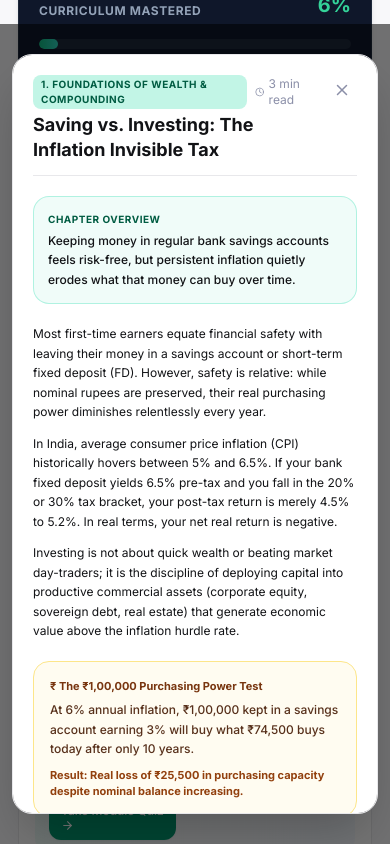
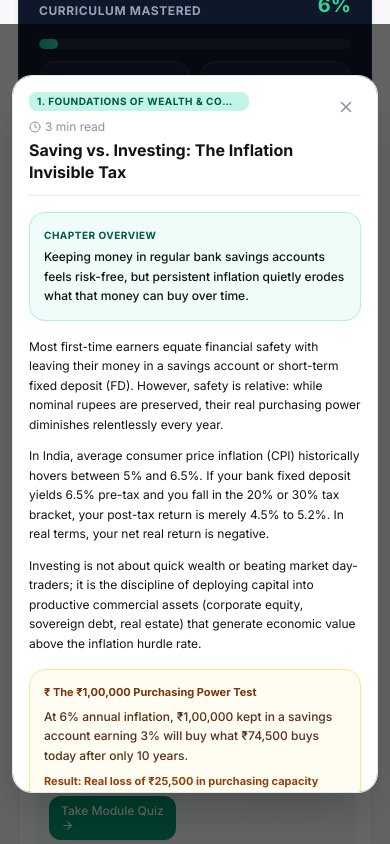
Before and after one commit to SohamBalwant/genz-groww, a React (Vite) app: page /learn in a window 390 px wide. Both pictures are taken after a click on the button "Review Chapter". Shown: the part 424-1268 px from the top of the page. Built offline with nearby package versions, Linux system fonts and the light colour scheme.

Commit message:
fix(learn): constrain chapter reader and quiz modals within phone screen size

```diff
--- a/src/pages/LearnPage.tsx
+++ b/src/pages/LearnPage.tsx
@@ -1120,32 +1120,36 @@ export const LearnPage: React.FC = () => {
 
       {/* INTERACTIVE CHAPTER READER MODAL */}
       {activeChapter && (
-        <div className="fixed inset-0 z-50 bg-black/55 backdrop-blur-xs flex items-center justify-center p-3 sm:p-5 overflow-y-auto">
+        <div
+          className="fixed inset-0 z-50 bg-black/60 backdrop-blur-xs flex items-center justify-center p-3 sm:p-4 overflow-y-auto"
+          onClick={() => setActiveChapter(null)}
+        >
           <div
             role="dialog"
             aria-modal="true"
             aria-label="Chapter Reader"
-            className="bg-white rounded-2xl max-w-2xl w-full p-5 sm:p-7 space-y-5 shadow-2xl border border-border animate-scaleIn max-h-[90vh] overflow-y-auto"
+            onClick={(e) => e.stopPropagation()}
+            className="bg-white rounded-2xl max-w-[390px] w-full p-4 sm:p-5 space-y-4 shadow-2xl border border-border animate-scaleIn max-h-[85vh] overflow-y-auto scrollbar-thin"
           >
             {/* Reader Header */}
-            <div className="flex items-start justify-between gap-3 border-b border-border pb-3">
-              <div className="space-y-1">
-                <div className="flex items-center gap-2">
-                  <span className="text-[10px] font-bold uppercase tracking-wider px-2 py-0.5 rounded bg-primary-100 text-primary-800">
+            <div className="flex items-start justify-between gap-2.5 border-b border-border pb-3">
+              <div className="space-y-1 min-w-0 flex-1">
+                <div className="flex items-center gap-2 flex-wrap">
+                  <span className="text-[10px] font-bold uppercase tracking-wider px-2 py-0.5 rounded bg-primary-100 text-primary-800 truncate max-w-[220px]">
                     {activeChapter.module.title}
                   </span>
-                  <span className="text-xs text-textMuted flex items-center gap-1">
+                  <span className="text-xs text-textMuted flex items-center gap-1 shrink-0">
                     <Clock size={12} /> {activeChapter.chapter.duration}
                   </span>
                 </div>
-                <h2 className="text-lg sm:text-xl font-bold text-textPrimary leading-snug">
+                <h2 className="text-base sm:text-lg font-bold text-textPrimary leading-snug">
                   {activeChapter.chapter.title}
                 </h2>
               </div>
               <button
                 type="button"
                 onClick={() => setActiveChapter(null)}
-                className="p-1.5 rounded-lg text-textMuted hover:text-textPrimary hover:bg-slate-100 transition-colors"
+                className="p-1.5 rounded-lg text-textMuted hover:text-textPrimary hover:bg-slate-100 transition-colors shrink-0"
                 aria-label="Close chapter reader"
               >
                 <X size={18} />
@@ -1171,7 +1175,7 @@ export const LearnPage: React.FC = () => {
 
             {/* Concrete Rupee Example */}
             {activeChapter.chapter.rupeeExample && (
-              <div className="bg-amber-50/70 border border-amber-200 rounded-xl p-4 space-y-1.5">
+              <div className="bg-amber-50/70 border border-amber-200 rounded-xl p-3.5 space-y-1.5">
                 <span className="text-[11px] font-bold text-amber-900 flex items-center gap-1">
                   ₹ {activeChapter.chapter.rupeeExample.title}
                 </span>
@@ -1185,7 +1189,7 @@ export const LearnPage: React.FC = () => {
             )}
 
             {/* Key Takeaways */}
-            <div className="bg-slate-50 border border-slate-200 rounded-xl p-4 space-y-2">
+            <div className="bg-slate-50 border border-slate-200 rounded-xl p-3.5 space-y-2">
               <span className="text-xs font-bold uppercase tracking-wider text-textPrimary flex items-center gap-1.5">
                 <CheckCircle2 size={14} className="text-emerald-600" />
                 Key Takeaways
@@ -1198,22 +1202,12 @@ export const LearnPage: React.FC = () => {
             </div>
 
             {/* Reader Footer Actions */}
-            <div className="flex flex-col sm:flex-row sm:items-center justify-between gap-3 pt-3 border-t border-border">
-              <Button
-                type="button"
-                variant="outline"
-                size="sm"
-                onClick={() => setActiveChapter(null)}
-              >
-                Close
-              </Button>
-
-              <div className="flex items-center gap-2">
+            <div className="flex flex-col gap-2 pt-3 border-t border-border">
               <Button
                 type="button"
                 size="sm"
                 variant="primary"
-                  className="bg-emerald-600 hover:bg-emerald-500 text-white font-bold text-xs"
+                className="w-full bg-emerald-600 hover:bg-emerald-500 text-white font-bold text-xs py-2.5 justify-center"
                 onClick={handleNextChapter}
               >
                 <Check size={14} />
@@ -1224,7 +1218,16 @@ export const LearnPage: React.FC = () => {
                 </span>
                 <ArrowRight size={14} />
               </Button>
-              </div>
+
+              <Button
+                type="button"
+                variant="outline"
+                size="sm"
+                className="w-full text-xs"
+                onClick={() => setActiveChapter(null)}
+              >
+                Close
+              </Button>
             </div>
           </div>
         </div>
@@ -1232,12 +1235,16 @@ export const LearnPage: React.FC = () => {
 
       {/* INTERACTIVE QUIZ MODAL */}
       {activeQuiz && (
-        <div className="fixed inset-0 z-50 bg-black/55 backdrop-blur-xs flex items-center justify-center p-3 sm:p-5 overflow-y-auto">
+        <div
+          className="fixed inset-0 z-50 bg-black/60 backdrop-blur-xs flex items-center justify-center p-3 sm:p-4 overflow-y-auto"
+          onClick={() => setActiveQuiz(null)}
+        >
           <div
             role="dialog"
             aria-modal="true"
             aria-label="Module Quiz"
-            className="bg-white rounded-2xl max-w-xl w-full p-5 sm:p-7 space-y-5 shadow-2xl border border-border animate-scaleIn"
+            onClick={(e) => e.stopPropagation()}
+            className="bg-white rounded-2xl max-w-[390px] w-full p-4 sm:p-5 space-y-4 shadow-2xl border border-border animate-scaleIn max-h-[85vh] overflow-y-auto scrollbar-thin"
           >
             {!quizFinished ? (
               <>
@@ -1427,8 +1434,14 @@ export const LearnPage: React.FC = () => {
 
       {/* Ask Question Modal */}
       {showAskModal && (
-        <div className="fixed inset-0 z-50 bg-black/50 backdrop-blur-xs flex items-center justify-center p-4">
-          <div className="bg-white rounded-2xl max-w-lg w-full p-6 space-y-4 shadow-xl border border-border animate-scaleIn">
+        <div
+          className="fixed inset-0 z-50 bg-black/60 backdrop-blur-xs flex items-center justify-center p-3 sm:p-4 overflow-y-auto"
+          onClick={() => setShowAskModal(false)}
+        >
+          <div
+            onClick={(e) => e.stopPropagation()}
+            className="bg-white rounded-2xl max-w-[390px] w-full p-5 space-y-4 shadow-xl border border-border animate-scaleIn"
+          >
             <h2 className="text-lg font-bold text-textPrimary">Ask a Question (Simulated)</h2>
             <p className="text-xs text-textSecondary">
               Your question will be posted anonymously to SEBI-registered mentors and verified practitioners.
```
Lines whose indentation alone changed are shown as unchanged.
